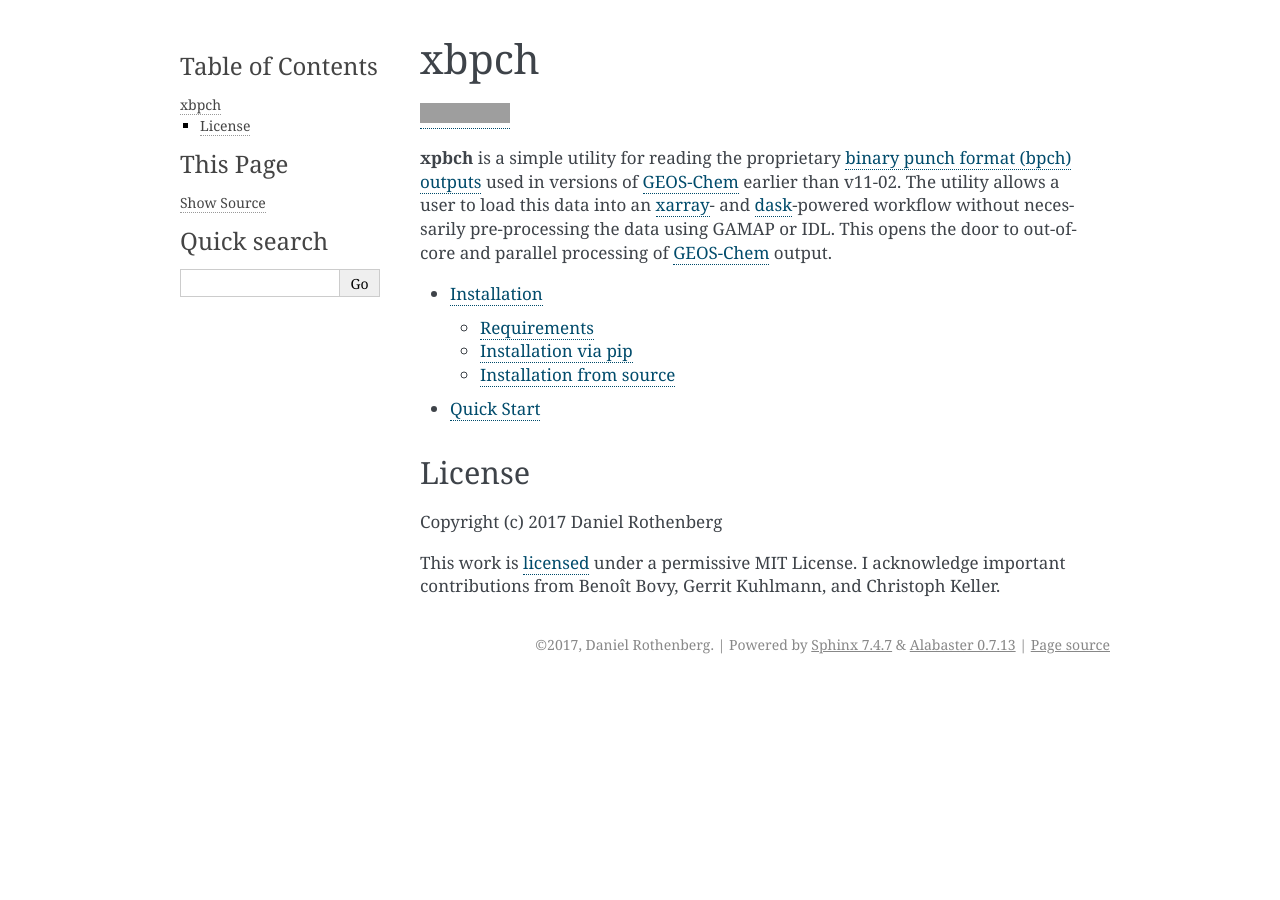
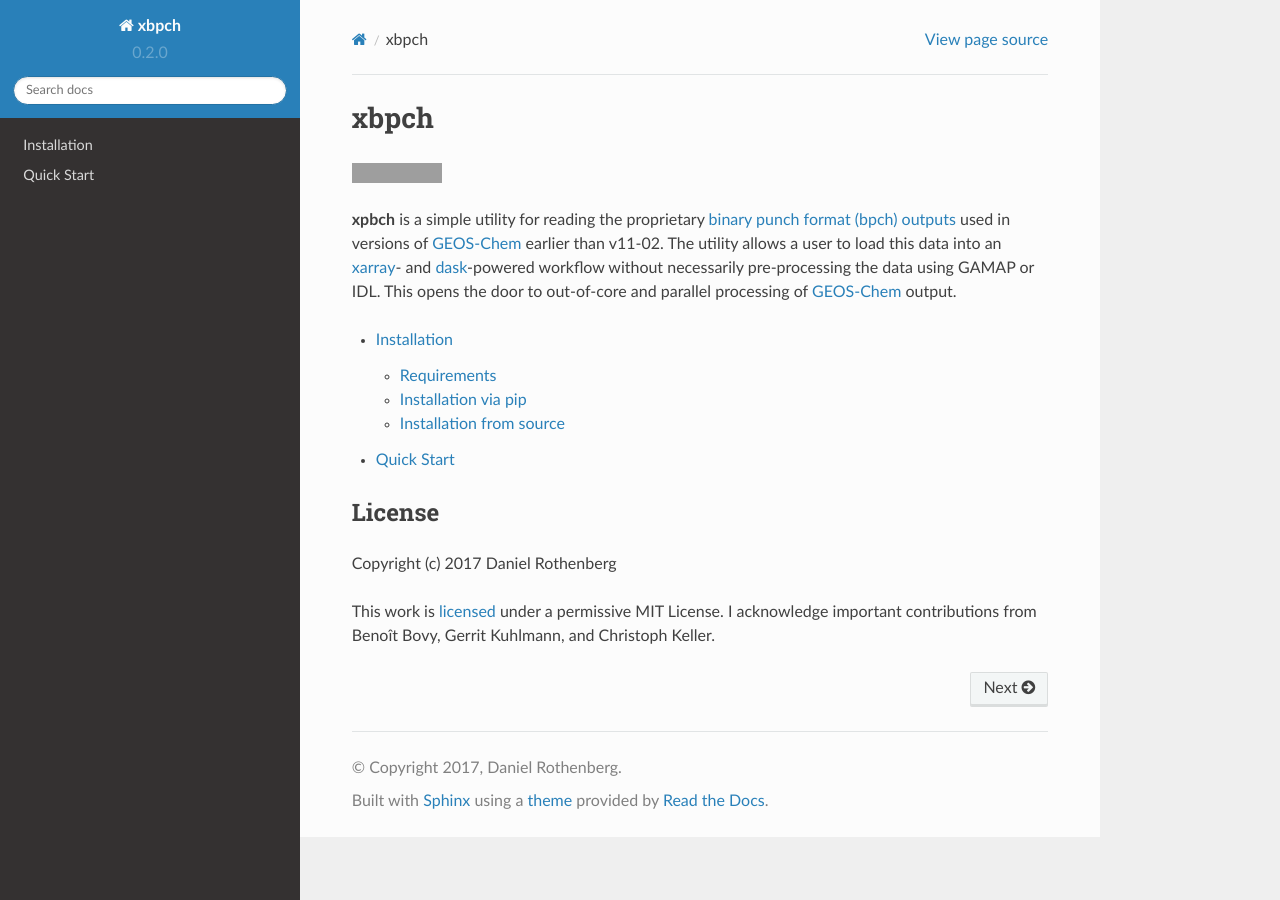
Before and after one commit to darothen/xbpch, a Sphinx documentation site: the page built from doc/index.rst, in a window 1280 px wide. Built offline with Sphinx 7.4.7 and the Read the Docs theme 2.0.0, drawn with Linux system fonts in a browser that asks for light colours; the version number could not be read and is left out; grey boxes are pictures that could not be loaded.

Commit message:
Fixing RTD theming

```diff
--- a/doc/conf.py
+++ b/doc/conf.py
@@ -100,11 +100,11 @@
     import sphinx_rtd_theme
     html_theme = 'sphinx_rtd_theme'
     html_theme_path = [sphinx_rtd_theme.get_html_theme_path()]
-
-# The theme to use for HTML and HTML Help pages.  See the documentation for
-# a list of builtin themes.
-#
-html_theme = 'alabaster'
+else:
+    # The theme to use for HTML and HTML Help pages.  See the documentation for
+    # a list of builtin themes.
+    #
+    html_theme = 'alabaster'
 
 # Theme options are theme-specific and customize the look and feel of a theme
 # further.  For a list of options available for each theme, see the
```
